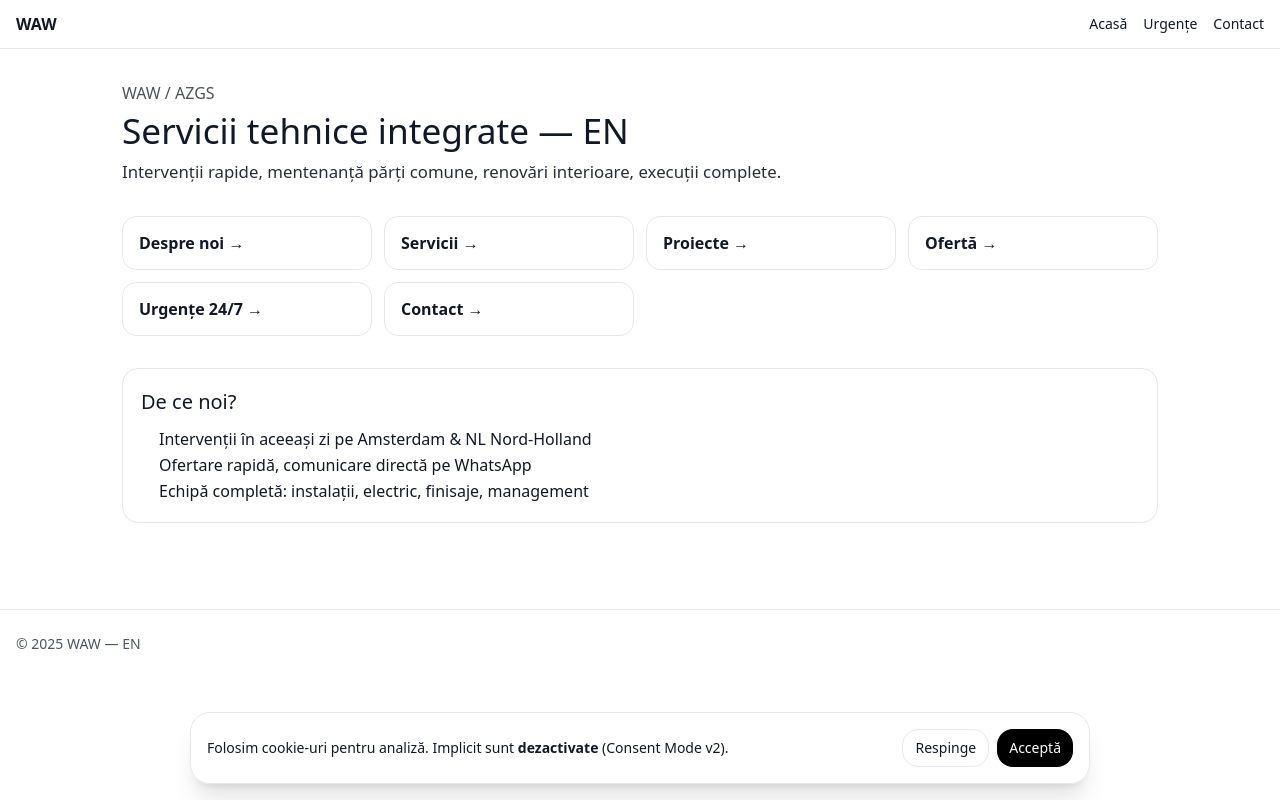
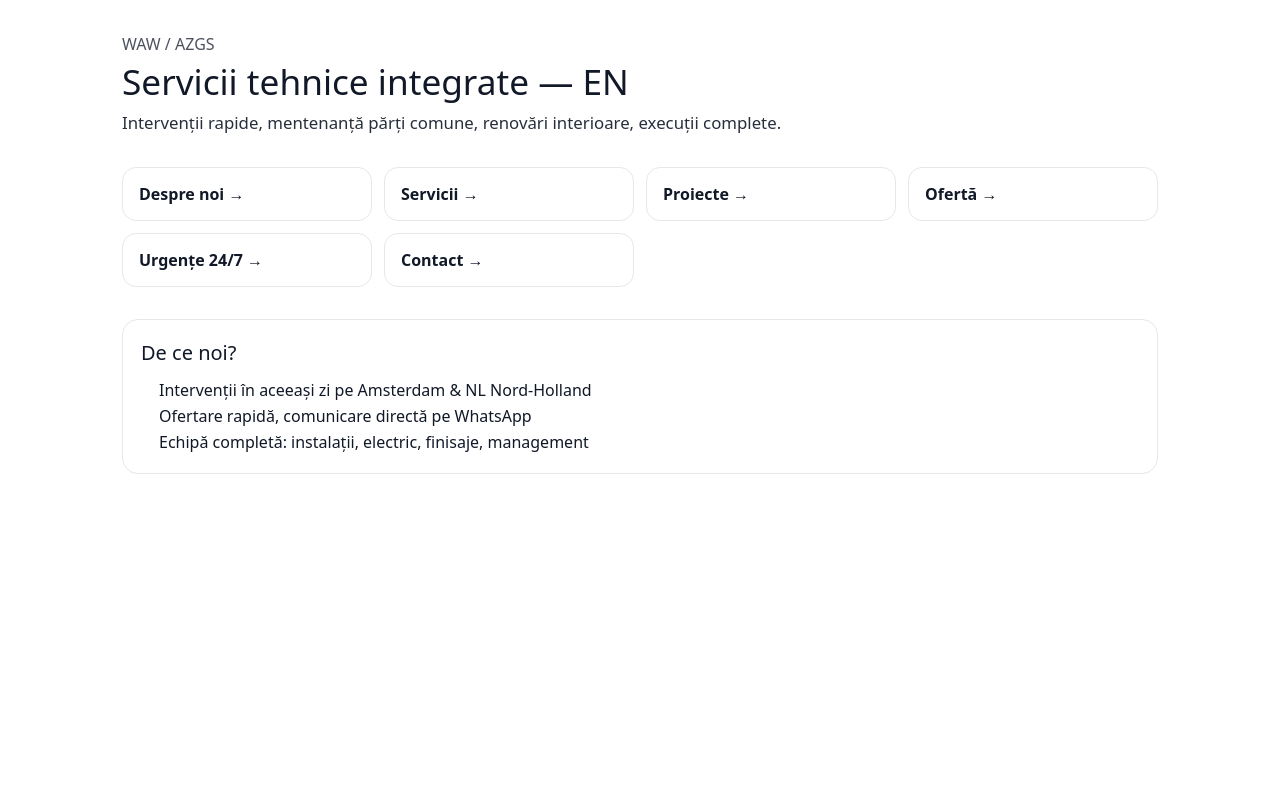
Before and after one commit to azgrandsolutions-netizen/waw-site, a Next.js app: page /en in a window 1280 px wide. Built offline with nearby package versions, Linux system fonts and the light colour scheme.

Commit message:
test: minimal locale layout to isolate runtime error

```diff
--- a/src/app/[locale]/layout.tsx
+++ b/src/app/[locale]/layout.tsx
@@ -1,27 +1,14 @@
 // src/app/[locale]/layout.tsx
 import type { Metadata, LayoutProps } from "next";
-import Nav from "@/components/Nav";
-import Footer from "@/components/Footer";
-import CookieConsent from "@/components/CookieConsent";
-import "../globals.css";
 
 export const metadata: Metadata = {
   title: "WAW — Site",
-  description: "Next.js 15 — layout per locale",
+  description: "Next.js 15 — layout per locale (minimal)",
 };
 
-// ✅ Layout corect pentru Next 15.5 (params e Promise)
+// Layout minimal: nu randăm nimic în afară de children
 export default async function LocaleLayout(props: LayoutProps<"/[locale]">) {
-  const { children } = props;
-  const params = await props.params;
-  const locale = params.locale;
-
-  return (
-    <>
-      <Nav locale={locale} />
-      <main className="min-h-[70vh]">{children}</main>
-      <Footer locale={locale} />
-      <CookieConsent />
-    </>
-  );
+  // forțăm extragerea params ca să nu avem promisiuni ne-așteptate
+  await props.params;
+  return <>{props.children}</>;
 }
```
